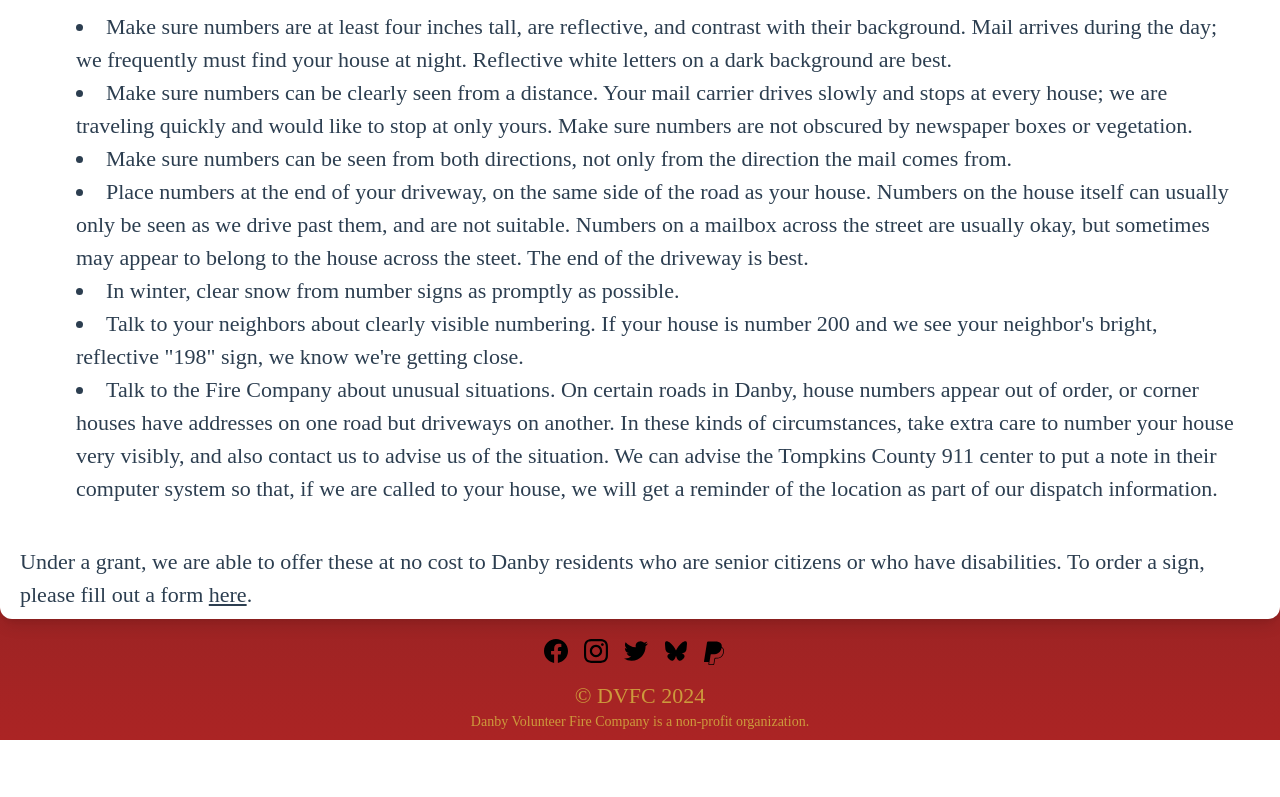
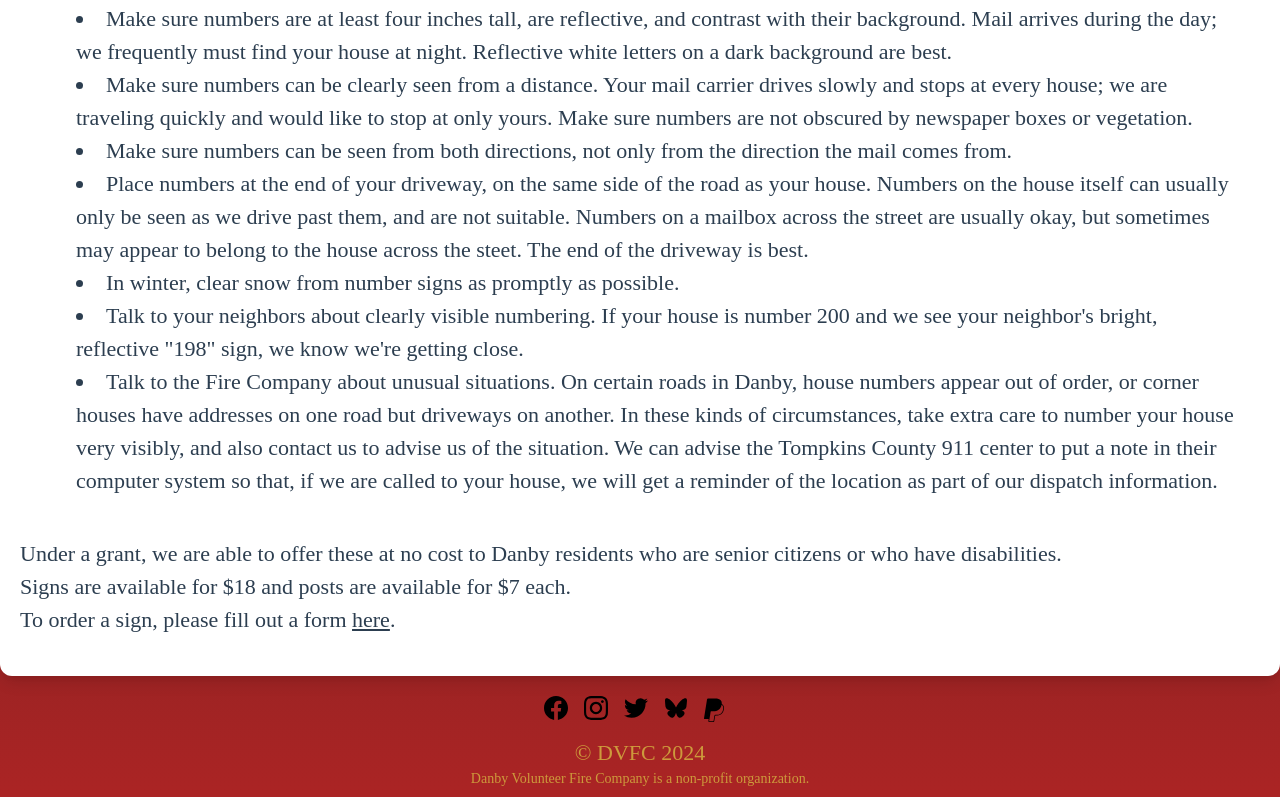
Before and after one commit to jdimichele/DanbyFireDept, a Vue app: page /safety/house-info in a window 1280 px wide. Shown: the part 521-1318 px from the top of the page. Before the commit the page ends 1261 px from the top, so only its background shows below. Built offline with nearby package versions, Linux system fonts and the light colour scheme; no server answers.

Commit message:
Added information regarding update sign prices.

```diff
--- a/src/components/subpages/HouseSignForm.vue
+++ b/src/components/subpages/HouseSignForm.vue
@@ -126,7 +126,7 @@
           <!-- Number of Signs selection -->
           <div class="sm:flex pb-2 ml-10">
             <div class="inline-flex">
-              <label for="number-of-signs" class="text-base">Number of Signs Needed:</label>
+              <label for="number-of-signs" class="text-base">Number of Signs Needed ($18 each):</label>
               <select
                 class="select select-sm input-bordered text-xl ml-2"
                 id="number-of-signs"
@@ -144,7 +144,7 @@
           <!-- Number of Posts selection -->
           <div class="sm:flex pb-2 ml-10">
             <div class="inline-flex">
-              <label for="number-of-signs" class="text-base">Number of Posts Needed:</label>
+              <label for="number-of-signs" class="text-base">Number of Posts Needed ($7 each):</label>
               <select
                 class="select select-sm input-bordered text-xl ml-2"
                 id="number-of-posts"
@@ -386,8 +386,8 @@ export default {
   },
   computed: {
     totalPrice() {
-      const signsCost = this.numberOfSigns * 12
-      const postsCost = this.numberOfPosts * 5
+      const signsCost = this.numberOfSigns * 18
+      const postsCost = this.numberOfPosts * 7
       return signsCost + postsCost
     }
   }
--- a/src/components/subpages/HouseSignInfo.vue
+++ b/src/components/subpages/HouseSignInfo.vue
@@ -1,5 +1,5 @@
 <template>
-  <div class="py-2">
+  <div class="pb-10">
     <div class="pt-5 flex-grow border-b-2 border-danby-red">
       <h1 class="font-bold text-center">House Numbering Sign for Emergency Services Info</h1>
     </div>
@@ -49,7 +49,11 @@
     </div>
     <p>
       Under a grant, we are able to offer these at no cost to Danby residents who are senior
-      citizens or who have disabilities. To order a sign, please fill out a form
+      citizens or who have disabilities.
+      <br />
+      Signs are available for $18 and posts are available for $7 each.
+      <br />
+      To order a sign, please fill out a form
       <router-link
         to="/safety/house-sign-form"
         class="hover:underline hover:text-blue-700 underline"
```
